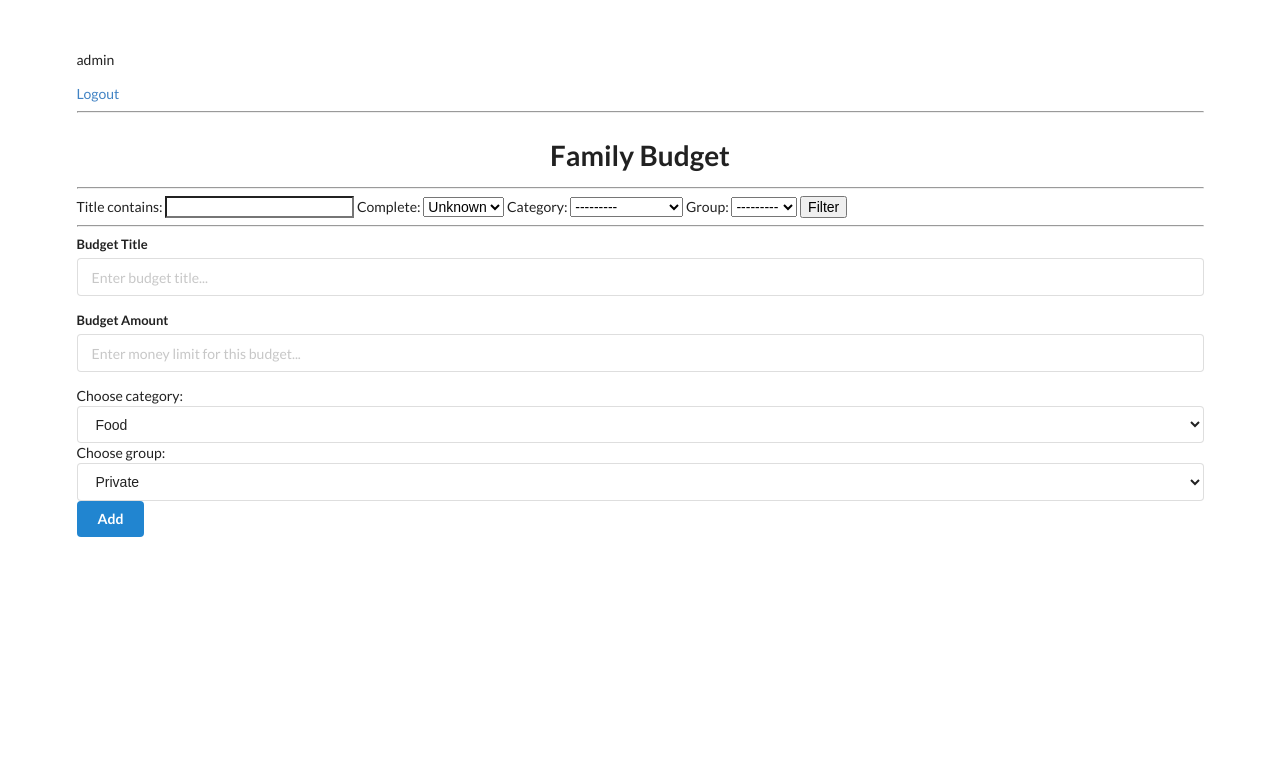
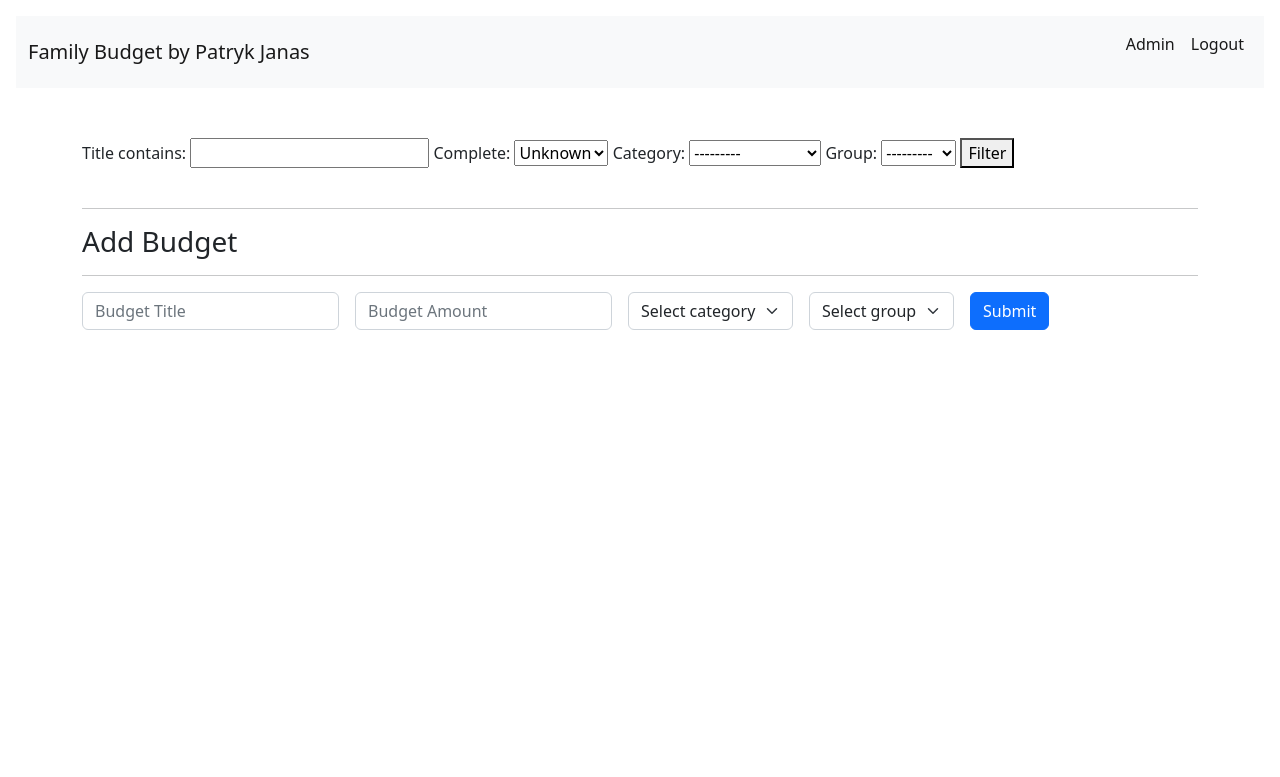
Before and after one commit to TheItaroshi/family_budget_django, a Django app: page / in a window 1280 px wide. Shown: the top 777 px of the page. After the commit the page ends 330 px from the top, so only its background shows below. Run offline with Django 4.2, Linux system fonts and the light colour scheme; a user stored in the database is signed in; data that the repository does not hold is empty.

Commit message:
Made interface more user friendly

```diff
--- a/familybudgetapp/templates/family_budget_base.html
+++ b/familybudgetapp/templates/family_budget_base.html
@@ -1,104 +1,175 @@
-<!DOCTYPE html>
-<html lang="en" xmlns="http://www.w3.org/1999/html">
+<!doctype html>
+<html lang="en">
 <head>
-    <meta charset="UTF-8">
-    <meta name="viewport" content="width=device-width, initial-scale=1.0">
+    <meta charset="utf-8">
+    <meta name="viewport" content="width=device-width, initial-scale=1">
     <title>Family Budget</title>
 
-    <link rel="stylesheet" href="https://cdn.jsdelivr.net/npm/semantic-ui@2.4.2/dist/semantic.min.css">
-    <script src="https://cdn.jsdelivr.net/npm/semantic-ui@2.4.2/dist/semantic.min.js"></script>
+    <link href="https://cdn.jsdelivr.net/npm/bootstrap@5.2.2/dist/css/bootstrap.min.css" rel="stylesheet"
+          integrity="sha384-Zenh87qX5JnK2Jl0vWa8Ck2rdkQ2Bzep5IDxbcnCeuOxjzrPF/et3URy9Bv1WTRi" crossorigin="anonymous">
 </head>
 
-<body>
+<body class="p-3 m-0 border-0 bd-example">
+<nav class="navbar navbar-expand-lg bg-light">
+    <div class="container-fluid">
+        <a class="navbar-brand" href="#">Family Budget by Patryk Janas</a>
+        <div class="nav navbar-nav navbar-right" id="navbarNav">
+            <ul class="navbar-nav">
+                <li class="nav-item">
+                    <p class="nav-link active" aria-current="page"
+                       style="text-transform: capitalize">{{ request.user }}</p>
+                </li>
+            </ul>
+            <ul class="navbar-nav">
+                <li class="nav-item">
+                    <a class="nav-link active" aria-current="page" href="{% url 'logout' %}">Logout</a>
+                </li>
+            </ul>
+        </div>
+    </div>
+</nav>
 <div style="margin-top: 50px;" class="ui container">
-    {% if request.user.is_authenticated %}
-        <p>{{request.user}}</p>
-        <a href='{% url "logout" %}'>Logout</a>
-    {% else %}
-        <a href='{% url "login" %}'>Login</a>
-    {% endif %}
-    <hr>
-    <h1 class="ui center aligned header">Family Budget</h1>
-
-
-    <hr>
     <form method="GET">
         {{ filter.form }}
         <button type="submit">Filter</button>
     </form>
+    <br>
 
+    {% for budget in filter.qs %}
+        <div>
+            <table class="table mb-4">
+                <thead>
+                <tr>
+                    <th scope="col">No.</th>
+                    <th scope="col">Title</th>
+                    <th scope="col">Budget left</th>
+                    <th scope="col">Category</th>
+                    <th scope="col">Group</th>
+                    <th scope="col">Actions</th>
+                </tr>
+                </thead>
+                <tbody>
+                <tr class="accordion-toggle collapsed" id="accordion1" data-toggle="collapse" data-parent="#accordion1"
+                    href="#collapseOne">
+                    <th scope="row">{{ budget.id }}</th>
+                    <td>{{ budget.title }}</td>
+                    <td>{{ budget.amount_of_budget }} zł</td>
+                    <td>{{ budget.get_category_display }}</td>
+                    <td>{{ budget.get_group_display }}</td>
+                    <td>
+                        <a class="btn btn-danger" href="/delete/{{ budget.id }}/">Delete</a>
+                        <a class="btn btn-primary" data-bs-toggle="collapse" href="#elementsCollapse{{ budget.id }}" role="button"
+                           aria-expanded="false" aria-controls="elementsCollapse">Show elements</a>
+                        <a class="btn btn-warning" data-bs-toggle="collapse" href="#elementAddCollapse{{ budget.id }}" role="button"
+                           aria-expanded="false" aria-controls="elementAddCollapse{{ budget.id }}">Add element</a>
+
+                    </td>
+                </tr>
+                </tbody>
+            </table>
+        </div>
+        <div class="row">
+        <div class="col">
+        <div class="collapse multi-collapse" id="elementsCollapse{{ budget.id }}">
+            <div class="card card-body">
+                {% for element in budget_element_list %}
+                    {% if element.budget.id == budget.id %}
+                        <table class="table mb-4">
+                            <thead>
+                            <tr>
+                                <th scope="col">No.</th>
+                                <th scope="col">Element name</th>
+                                <th scope="col">Cost of element</th>
+                                <th scope="col">Actions on element</th>
+                            </tr>
+                            </thead>
+                            <tbody>
+                            <tr class="accordion-toggle collapsed" id="accordion1" data-toggle="collapse"
+                                data-parent="#accordion1"
+                                href="#collapseOne">
+                                <th scope="row">{{ element.id }}</th>
+                                <td>{{ element.description_of_element }}</td>
+                                <td>{{ element.value_of_element }} zł</td>
+                                <td>
+                                    <a class="btn btn-secondary" href="/delete_element_from_budget/{{ element.id }}/">
+                                        Remove element</a>
+                                </td>
+                            </tr>
+                            </tbody>
+                        </table>
+                    {% endif %}
+                {% endfor %}
+            </div>
+        </div>
+        </div>
+        </div>
+        <div class="collapse multi-collapse" id="elementAddCollapse{{ budget.id }}">
+            <form class="row gy-2 gx-3 align-items-center" action="/add_element_to_budget/{{ budget.id }}/"
+                  method="post">
+                {% csrf_token %}
+                <div class="col-auto">
+                    <div class="form-outline">
+                        <input type="text" id="form11Example1" class="form-control" name="description_of_element"
+                               placeholder="Description of element"/>
+                    </div>
+                </div>
+                <div class="col-auto">
+                    <div class="form-outline">
+                        <input type="text" id="form11Example3" class="form-control" name="value_of_element"
+                               placeholder="Value of element"/>
+                    </div>
+                </div>
+                <div class="col-auto">
+                    <button type="submit" class="btn btn-warning">Add element</button>
+                </div>
+            </form>
+        </div>
+    {% endfor %}
     <hr>
-
-    <form class="ui form" action="/add" method="post">
+    <h3 class="ui center aligned header">Add Budget</h3>
+    <hr>
+    <form class="row gy-2 gx-3 align-items-center" action="/add" method="post">
         {% csrf_token %}
-        <div class="field">
-            <label>Budget Title</label>
-            <input type="text" name="title" placeholder="Enter budget title..."></br>
+        <div class="col-auto">
+            <div class="form-outline">
+                <input type="text" id="form11Example1" class="form-control" name="title" placeholder="Budget Title"/>
             </div>
-        <div class="field">
-            <label>Budget Amount</label>
-            <input type="text" name="amount_of_budget" placeholder="Enter money limit for this budget..."><br>
         </div>
-        <div>
-            <label for="category">Choose category:</label>
-            <select name="category" id="category">
+        <div class="col-auto">
+            <div class="form-outline">
+                <input type="text" id="form11Example3" class="form-control" name="amount_of_budget"
+                       placeholder="Budget Amount"/>
+            </div>
+        </div>
+        <div class="col-auto">
+            <select class="form-select" name="category" id="category" aria-label="Floating label select example">
+                <option selected>Select category</option>
                 <option value="food">Food</option>
                 <option value="transport">Transport</option>
                 <option value="payments">Payments</option>
                 <option value="uncategorized">Uncategorized</option>
             </select>
         </div>
-        <div>
-            <label for="group">Choose group:</label>
-            <select name="group" id="group">
+        <div class="col-auto">
+            <select class="form-select" name="group" id="group" aria-label="Floating label select example">
+                <option selected>Select group</option>
                 <option value="private">Private</option>
                 <option value="family">Family</option>
             </select>
         </div>
-        <button class="ui blue button" type="submit">Add</button>
-    </form>
-
-    {% for budget in filter.qs %}
-    <div class="ui segment">
-        <p class="ui big header">{{ budget.id }} | {{ budget.title }} | {{ budget.complete }} | {{ budget.amount_of_budget}} | {{ budget.user.username}} | {{ budget.get_category_display }}| {{ budget.get_group_display }}</p>
-
-        <form class="ui form" action="/add_to_budget/{{ budget.id }}/" method="post">
-            {% csrf_token %}
-            <div class="field">
-                <input type="text" name="add_to_budget" placeholder="Amount of money you want to add">
-                <button class="ui green button" type="submit">Add</button>
+        <div class="col-auto">
+            <button type="submit" class="btn btn-primary">Submit</button>
         </div>
     </form>
+    <script src="https://cdn.jsdelivr.net/npm/bootstrap@5.2.2/dist/js/bootstrap.bundle.min.js"
+            integrity="sha384-OERcA2EqjJCMA+/3y+gxIOqMEjwtxJY7qPCqsdltbNJuaOe923+mo//f6V8Qbsw3"
+            crossorigin="anonymous"></script>
+    <script src="https://cdn.jsdelivr.net/npm/@popperjs/core@2.11.6/dist/umd/popper.min.js"
+            integrity="sha384-oBqDVmMz9ATKxIep9tiCxS/Z9fNfEXiDAYTujMAeBAsjFuCZSmKbSSUnQlmh/jp3"
+            crossorigin="anonymous"></script>
+    <script src="https://cdn.jsdelivr.net/npm/bootstrap@5.2.2/dist/js/bootstrap.min.js"
+            integrity="sha384-IDwe1+LCz02ROU9k972gdyvl+AESN10+x7tBKgc9I5HFtuNz0wWnPclzo6p9vxnk"
+            crossorigin="anonymous"></script>
 
-        <form class="ui form" action="/take_from_budget/{{ budget.id }}/" method="post">
-            {% csrf_token %}
-            <div class="field">
-                <input type="text" name="take_from_budget" placeholder="Amount of money you want to take">
-                <button class="ui red button" type="submit">Take</button>
-            </div>
-        </form>
-        <br>
-        <br>
-        <br>
-        <br>
-        {% for element in budget_element_list %}
-        {% if element.budget.id == budget.id %}
-        <p class="ui small header">{{ element.description_of_element }} | {{ element.value_of_element}}</p>
-        <a class="ui grey button" href="/delete_element_from_budget/{{ element.id }}/">Remove element</a>
-        {% endif %}
-        {% endfor %}
-        <form class="ui form" action="/add_element_to_budget/{{ budget.id }}/" method="post">
-            {% csrf_token %}
-            <div class="field">
-                <input type="text" name="description_of_element" placeholder="Description of element">
-                <input type="text" name="value_of_element" placeholder="Value of element">
-                <button class="ui yellow button" type="submit">Add element</button>
-            </div>
-        </form>
-
-        <a class="ui black button" href="/delete/{{ budget.id }}/">Delete</a>
-    </div>
-    {% endfor %}
-</div>
 </body>
 </html>
```
Lines whose indentation alone changed are shown as unchanged.
